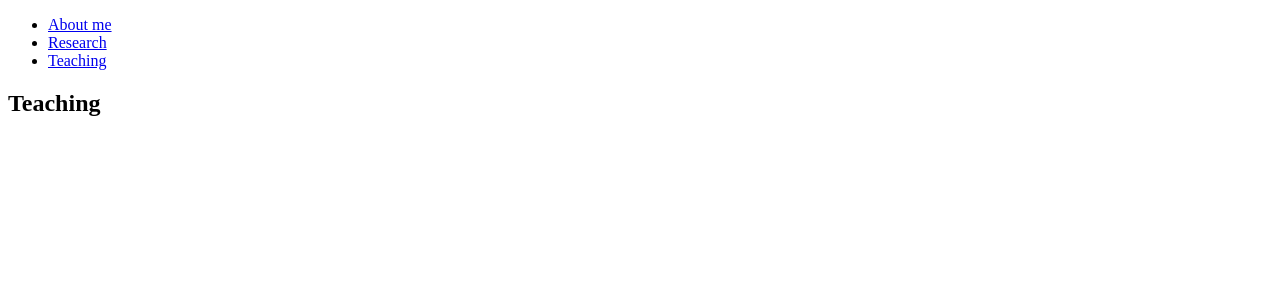
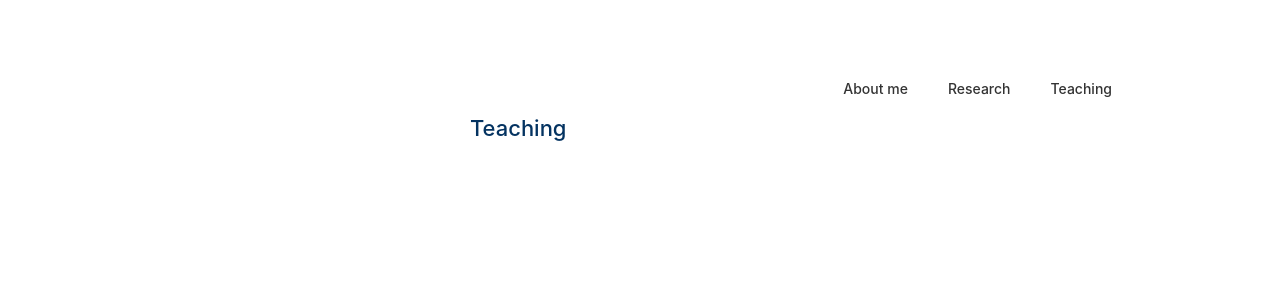
Before and after one commit to Jonghwap/Jonghwap.github.io, a Jekyll site: the page built from teaching.md, in a window 1280 px wide. Shown: the top 300 px of the page. Built offline with Jekyll 4.4.1, drawn with Linux system fonts in a browser that asks for light colours; a style sheet for code colours, icons or effects is not loaded.

Commit message:
Update homepage.html

```diff
--- a/_layouts/homepage.html
+++ b/_layouts/homepage.html
@@ -16,22 +16,22 @@
 
     <link rel="icon" media="(prefers-color-scheme:dark)" href="{{ site.favicon_dark }}" type="image/png" />
     <link rel="icon" media="(prefers-color-scheme:light)" href="{{ site.favicon }}" type="image/png" />
-    <script src="./assets/js/favicon-switcher.js" type="application/javascript"></script>
+    <script src="{{ "/assets/js/favicon-switcher.js" | relative_url }}" type="application/javascript"></script>
 
     <link rel=stylesheet href=https://cdnjs.cloudflare.com/ajax/libs/academicons/1.8.6/css/academicons.min.css integrity="sha256-uFVgMKfistnJAfoCUQigIl+JfUaP47GrRKjf6CTPVmw=" crossorigin=anonymous>
     <link rel="stylesheet" href="https://cdnjs.cloudflare.com/ajax/libs/font-awesome/6.4.2/css/all.min.css" integrity="sha512-z3gLpd7yknf1YoNbCzqRKc4qyor8gaKU1qmn+CShxbuBusANI9QpRohGBreCFkKxLhei6S9CQXFEbbKuqLg0DA==" crossorigin="anonymous" referrerpolicy="no-referrer" />
 
     {% if site.font == "Sans Serif" %}
-    <link rel="stylesheet" href="./assets/css/font_sans_serif.css">
+    <link rel="stylesheet" href="{{ "/assets/css/font_sans_serif.css" | relative_url }}">
     {% else %}
-    <link rel="stylesheet" href="./assets/css/font.css">
+    <link rel="stylesheet" href="{{ "/assets/css/font.css" | relative_url }}">
     {% endif %}
     {% if site.auto_dark_mode %}
-    <link rel="stylesheet" href="./assets/css/style.css">
-    <link rel="stylesheet" href="./assets/css/publications.css">
+    <link rel="stylesheet" href="{{ "/assets/css/style.css" | relative_url }}">
+    <link rel="stylesheet" href="{{ "/assets/css/publications.css" | relative_url }}">
     {% else %}
-    <link rel="stylesheet" href="./assets/css/style-no-dark-mode.css">
-    <link rel="stylesheet" href="./assets/css/publications-no-dark-mode.css">
+    <link rel="stylesheet" href="{{ "/assets/css/style-no-dark-mode.css" | relative_url }}">
+    <link rel="stylesheet" href="{{ "/assets/css/publications-no-dark-mode.css" | relative_url }}">
     {% endif %}
 
   </head>
```
